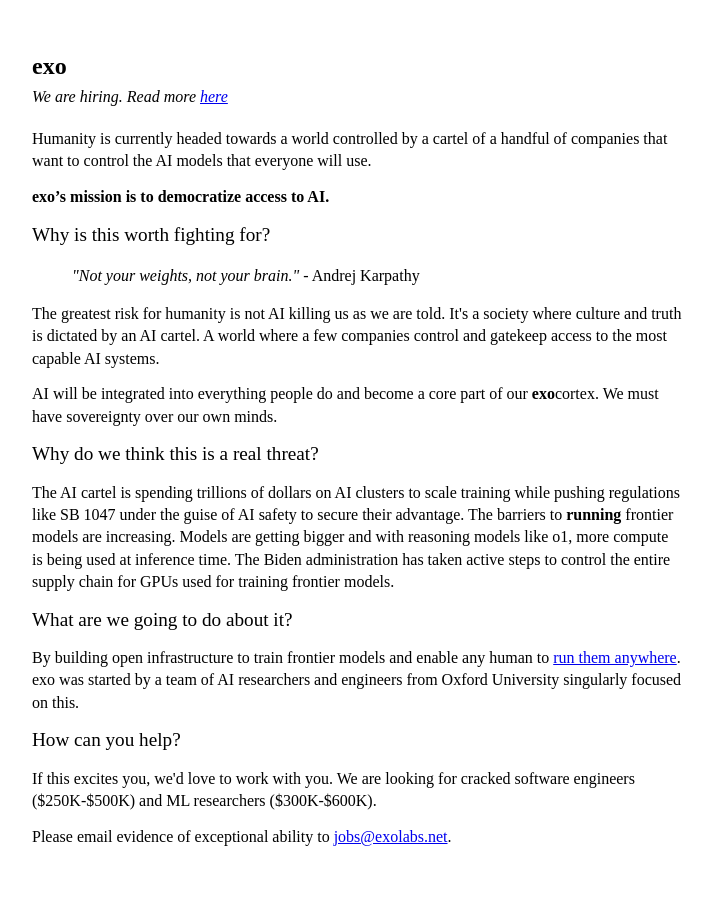
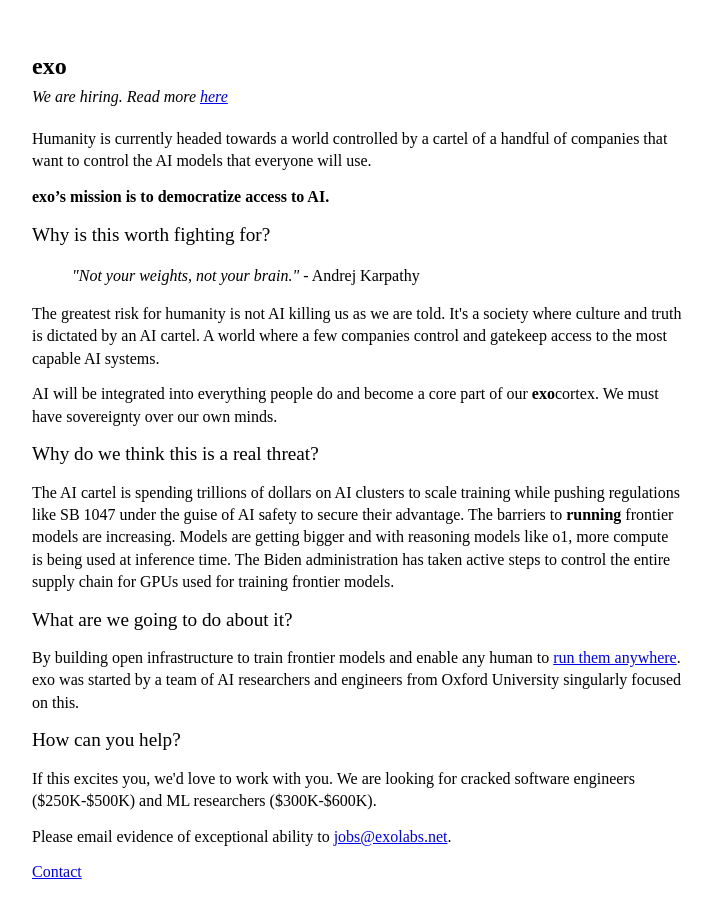
Before and after one commit to exo-explore/website, a plain HTML site: page website/index.html in a window 1280 px wide. Shown: the whole page, without its empty margins (283-996 px from the left). Drawn offline with Linux system fonts and the light colour scheme.

Commit message:
add contact link at bottom

```diff
--- a/website/index.html
+++ b/website/index.html
@@ -101,6 +101,8 @@
       <p>If this excites you, we'd love to work with you. We are looking for cracked software engineers ($250K-$500K) and ML researchers ($300K-$600K).</p>
 
       <p>Please email evidence of exceptional ability to <a href="mailto:jobs@exolabs.net">jobs@exolabs.net</a>.</p>
+
+      <p><a href="/contact.html">Contact</a></p>
     </div>
   </body>
 </html>
```
